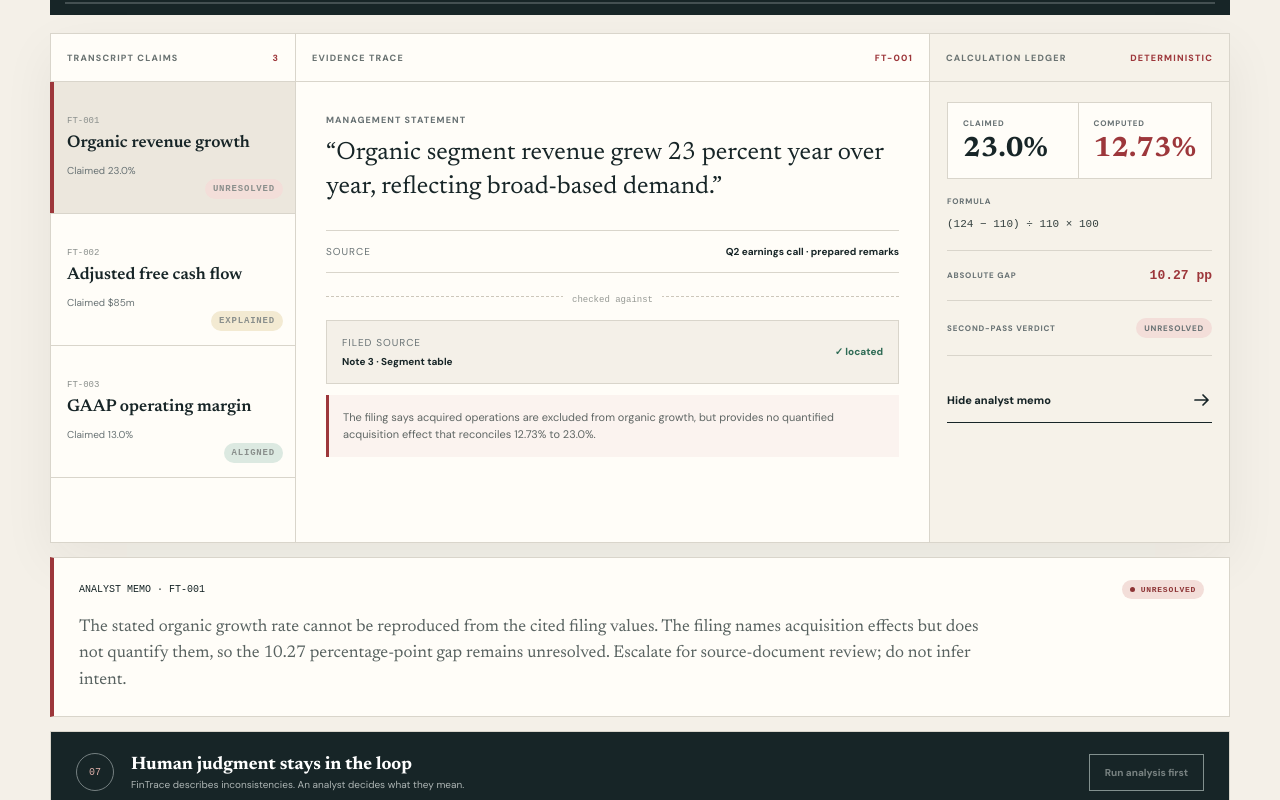
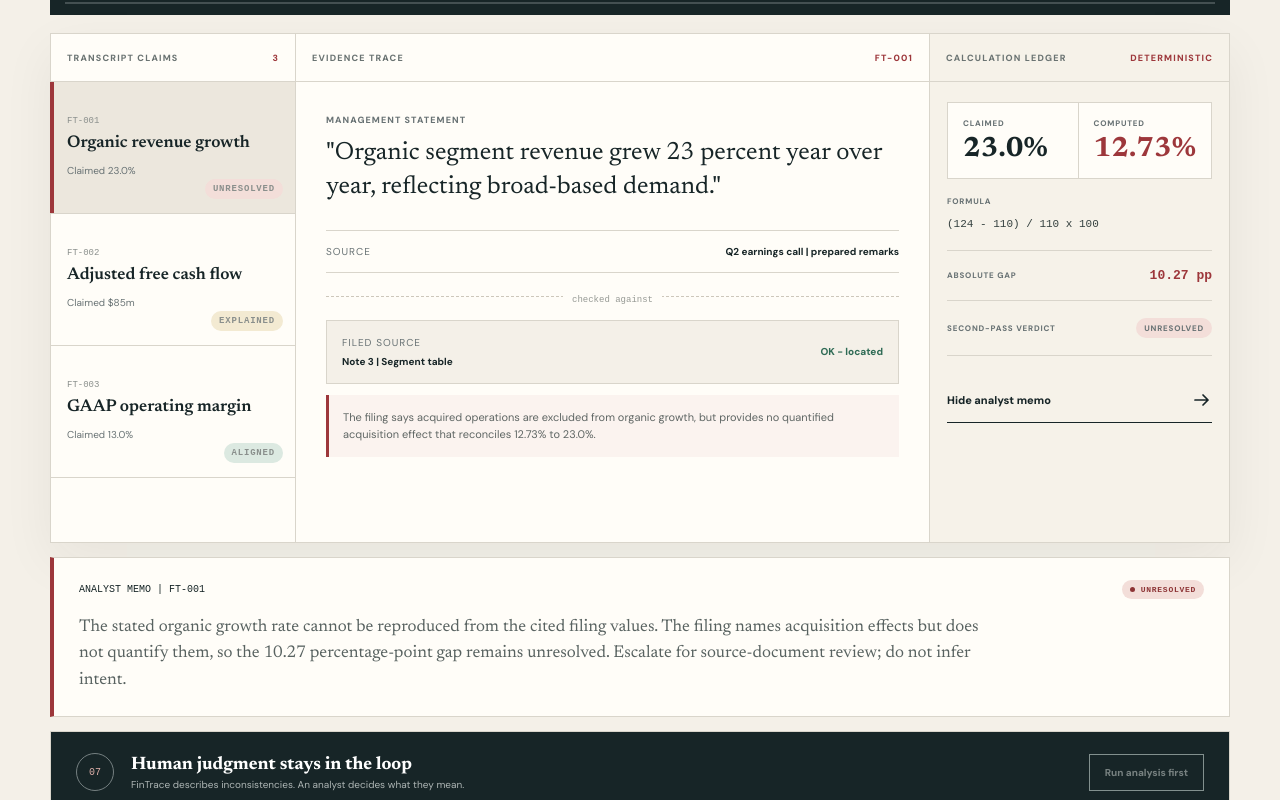
Before and after one commit to bhavyakeerthi3/fintrace, a Next.js app: page / in a window 1280 px wide. Both pictures are taken after a click on the button "Open analyst memo". Shown: the part 1599-2399 px from the top of the page. Built offline with nearby package versions, Linux system fonts and the light colour scheme.

Commit message:
Harden UTF-8 rendering

```diff
--- a/app/layout.tsx
+++ b/app/layout.tsx
@@ -6,10 +6,17 @@ const sans = DM_Sans({ subsets: ["latin"], variable: "--font-sans" });
 const serif = Newsreader({ subsets: ["latin"], variable: "--font-serif" });
 
 export const metadata: Metadata = {
-  title: "FinTrace — Claims checked against filed numbers",
+  title: "FinTrace - Claims checked against filed numbers",
   description: "An evidence-first financial review pipeline.",
 };
 
 export default function RootLayout({ children }: Readonly<{ children: React.ReactNode }>) {
-  return <html lang="en"><body className={`${sans.variable} ${serif.variable}`}>{children}</body></html>;
+  return (
+    <html lang="en">
+      <head>
+        <meta charSet="UTF-8" />
+      </head>
+      <body className={`${sans.variable} ${serif.variable}`}>{children}</body>
+    </html>
+  );
 }
--- a/app/page.tsx
+++ b/app/page.tsx
@@ -6,9 +6,9 @@ type ResultStatus = "unresolved" | "explained" | "aligned";
 type Claim = { id: string; finding: string; label: string; quote: string; claimed: string; computed: string; formula: string; delta: string; source: string; status: ResultStatus; rationale: string };
 
 const claims: Claim[] = [
-  { id: "claim-growth", finding: "FT-001", label: "Organic revenue growth", quote: "Organic segment revenue grew 23 percent year over year, reflecting broad-based demand.", claimed: "23.0%", computed: "12.73%", formula: "(124 − 110) ÷ 110 × 100", delta: "10.27 pp", source: "Note 3 · Segment table", status: "unresolved", rationale: "The filing says acquired operations are excluded from organic growth, but provides no quantified acquisition effect that reconciles 12.73% to 23.0%." },
-  { id: "claim-fcf", finding: "FT-002", label: "Adjusted free cash flow", quote: "We delivered record adjusted free cash flow of 85 million dollars.", claimed: "$85m", computed: "$62m", formula: "$96m CFO − $34m capex", delta: "$23m", source: "Cash-flow statement", status: "explained", rationale: "“Adjusted free cash flow excludes 23 million dollars of cash restructuring payments; the measure is operating cash flow less capital expenditures plus those payments.”" },
-  { id: "claim-margin", finding: "FT-003", label: "GAAP operating margin", quote: "GAAP operating margin was approximately 13 percent.", claimed: "13.0%", computed: "12.90%", formula: "$16m operating income ÷ $124m revenue", delta: "0.10 pp", source: "Income statement", status: "aligned", rationale: "The recomputed value is within the explicit 0.5 percentage-point tolerance." },
+  { id: "claim-growth", finding: "FT-001", label: "Organic revenue growth", quote: "Organic segment revenue grew 23 percent year over year, reflecting broad-based demand.", claimed: "23.0%", computed: "12.73%", formula: "(124 - 110) / 110 x 100", delta: "10.27 pp", source: "Note 3 | Segment table", status: "unresolved", rationale: "The filing says acquired operations are excluded from organic growth, but provides no quantified acquisition effect that reconciles 12.73% to 23.0%." },
+  { id: "claim-fcf", finding: "FT-002", label: "Adjusted free cash flow", quote: "We delivered record adjusted free cash flow of 85 million dollars.", claimed: "$85m", computed: "$62m", formula: "$96m CFO - $34m capex", delta: "$23m", source: "Cash-flow statement", status: "explained", rationale: "\"Adjusted free cash flow excludes 23 million dollars of cash restructuring payments; the measure is operating cash flow less capital expenditures plus those payments.\"" },
+  { id: "claim-margin", finding: "FT-003", label: "GAAP operating margin", quote: "GAAP operating margin was approximately 13 percent.", claimed: "13.0%", computed: "12.90%", formula: "$16m operating income / $124m revenue", delta: "0.10 pp", source: "Income statement", status: "aligned", rationale: "The recomputed value is within the explicit 0.5 percentage-point tolerance." },
 ];
 
 const stages = [["01", "Ingest & align"], ["02", "Specialist review"], ["03", "Aggregate"], ["04", "Reconcile"], ["05", "Second pass"], ["06", "Risk memo"], ["07", "Human sign-off"]];
@@ -52,42 +52,42 @@ export default function Home() {
           <h1>What they said.<br />What they filed.<br /><em>What the math says.</em></h1>
           <p className="lede">FinTrace turns earnings-call claims into traceable calculations, then searches the full filing for explanations before anything reaches an analyst.</p>
           <div className="hero-actions"><button className="primary" onClick={runAnalysis}>Run the investigation <ArrowIcon /></button><a className="text-link" href="#method">See the seven-stage method</a></div>
-          <p className="disclaimer">Fictional demonstration data · No accusation or inference of intent</p>
+          <p className="disclaimer">Fictional demonstration data | No accusation or inference of intent</p>
         </div>
         <div className="hero-art" aria-label="A comparison between an executive claim and filed values">
           <div className="paper paper-back"><span>FORM 10-Q</span><strong>Filed evidence</strong></div>
-          <div className="paper paper-front"><div className="paper-head"><span>EARNINGS CALL</span><span>Q2 · FY26</span></div><blockquote>“Organic segment revenue grew <mark>23 percent</mark> year over year.”</blockquote><div className="redline"><span>Recomputed</span><strong>12.73%</strong><small>−10.27 pp</small></div></div>
+          <div className="paper paper-front"><div className="paper-head"><span>EARNINGS CALL</span><span>Q2 | FY26</span></div><blockquote>&quot;Organic segment revenue grew <mark>23 percent</mark> year over year.&quot;</blockquote><div className="redline"><span>Recomputed</span><strong>12.73%</strong><small>-10.27 pp</small></div></div>
           <svg className="trace-line" viewBox="0 0 420 180" aria-hidden="true"><path d="M10 134 C90 35 205 175 410 20" /><circle cx="10" cy="134" r="4" /><circle cx="410" cy="20" r="4" /></svg>
         </div>
       </section>
 
       <section className="method" id="method"><div className="shell">
         <div className="section-kicker"><span>01</span><p>Designed for evidence, not vibes</p></div>
-        <div className="section-heading"><h2>Every flag must survive<br />a second look.</h2><p>A model can notice. Code must calculate. The filing gets the last word—and a human signs off.</p></div>
-        <div className="stage-grid">{stages.map(([number, name], index) => <div className="stage" key={number}><span>{number}</span><strong>{name}</strong>{index < stages.length - 1 && <b aria-hidden="true">→</b>}</div>)}</div>
+        <div className="section-heading"><h2>Every flag must survive<br />a second look.</h2><p>A model can notice. Code must calculate. The filing gets the last word - and a human signs off.</p></div>
+        <div className="stage-grid">{stages.map(([number, name], index) => <div className="stage" key={number}><span>{number}</span><strong>{name}</strong>{index < stages.length - 1 && <b aria-hidden="true">-&gt;</b>}</div>)}</div>
       </div></section>
 
       <section className="workspace shell" id="workspace">
         <div className="section-kicker"><span>02</span><p>Interactive case file</p></div>
-        <div className="workspace-head"><div><h2>Northstar Mobility</h2><p>Q2 FY2026 · fictional demonstration</p></div><button className={`run-button ${running ? "is-running" : ""}`} onClick={runAnalysis} disabled={running}><span>{running ? "Tracing evidence…" : complete ? "Run again" : "Run analysis"}</span><ArrowIcon /></button></div>
-        <div className="progress-wrap" aria-live="polite"><div className="progress-label"><span>{running ? `Stage ${activeStage + 1} of 7 · ${stages[activeStage]?.[1]}` : complete ? "Analysis complete · awaiting human sign-off" : "Ready to trace three claims"}</span><span>{running ? `${Math.round(progress)}%` : complete ? "3 / 3" : "0 / 3"}</span></div><div className="progress"><i style={{ width: `${running || complete ? progress : 0}%` }} /></div></div>
+        <div className="workspace-head"><div><h2>Northstar Mobility</h2><p>Q2 FY2026 | fictional demonstration</p></div><button className={`run-button ${running ? "is-running" : ""}`} onClick={runAnalysis} disabled={running}><span>{running ? "Tracing evidence..." : complete ? "Run again" : "Run analysis"}</span><ArrowIcon /></button></div>
+        <div className="progress-wrap" aria-live="polite"><div className="progress-label"><span>{running ? `Stage ${activeStage + 1} of 7 | ${stages[activeStage]?.[1]}` : complete ? "Analysis complete | awaiting human sign-off" : "Ready to trace three claims"}</span><span>{running ? `${Math.round(progress)}%` : complete ? "3 / 3" : "0 / 3"}</span></div><div className="progress"><i style={{ width: `${running || complete ? progress : 0}%` }} /></div></div>
 
         <div className="case-grid">
           <aside className="claims-list" aria-label="Claims"><div className="panel-label">Transcript claims <span>3</span></div>{claims.map((item, index) => <button key={item.id} className={`claim-tab ${selected === index ? "active" : ""}`} onClick={() => setSelected(index)}><span>{item.finding}</span><strong>{item.label}</strong><small>Claimed {item.claimed}</small><StatusMark status={item.status} /></button>)}</aside>
-          <article className="evidence-panel"><div className="panel-label">Evidence trace <span>{claim.finding}</span></div><p className="quote-label">Management statement</p><blockquote>“{claim.quote}”</blockquote><div className="source-row"><span>Source</span><strong>Q2 earnings call · prepared remarks</strong></div><div className="connector"><span>checked against</span></div><div className="filing-card"><div><span>Filed source</span><strong>{claim.source}</strong></div><span className="verified">✓ located</span></div><p className="rationale">{claim.rationale}</p></article>
+          <article className="evidence-panel"><div className="panel-label">Evidence trace <span>{claim.finding}</span></div><p className="quote-label">Management statement</p><blockquote>&quot;{claim.quote}&quot;</blockquote><div className="source-row"><span>Source</span><strong>Q2 earnings call | prepared remarks</strong></div><div className="connector"><span>checked against</span></div><div className="filing-card"><div><span>Filed source</span><strong>{claim.source}</strong></div><span className="verified">OK - located</span></div><p className="rationale">{claim.rationale}</p></article>
           <aside className="ledger"><div className="panel-label">Calculation ledger <span>deterministic</span></div><div className="ledger-values"><div><span>Claimed</span><strong>{claim.claimed}</strong></div><div><span>Computed</span><strong>{claim.computed}</strong></div></div><div className="formula"><span>Formula</span><code>{claim.formula}</code></div><div className="delta"><span>Absolute gap</span><strong>{claim.delta}</strong></div><div className="verdict"><span>Second-pass verdict</span><StatusMark status={claim.status} /></div><button className="memo-button" onClick={() => setMemoOpen((value) => !value)}>{memoOpen ? "Hide analyst memo" : "Open analyst memo"}<ArrowIcon /></button></aside>
         </div>
 
-        {memoOpen && <div className="memo" role="region" aria-label="Analyst memo"><div><span>ANALYST MEMO · {claim.finding}</span><StatusMark status={claim.status} /></div><p>{claim.status === "unresolved" ? "The stated organic growth rate cannot be reproduced from the cited filing values. The filing names acquisition effects but does not quantify them, so the 10.27 percentage-point gap remains unresolved. Escalate for source-document review; do not infer intent." : claim.status === "explained" ? "The initial gap is fully reconciled by a specifically disclosed $23 million restructuring adjustment. Preserve the quotation and mark this finding explained." : "The claim agrees with the filed values within the declared calculation tolerance. No escalation is recommended."}</p></div>}
-        <div className="signoff"><div><span className="signoff-icon">{signed ? "✓" : "07"}</span><div><strong>{signed ? "Review signed" : "Human judgment stays in the loop"}</strong><p>{signed ? "Demo Analyst · evidence trail preserved" : "FinTrace describes inconsistencies. An analyst decides what they mean."}</p></div></div><button className={signed ? "signed" : ""} onClick={() => setSigned(true)} disabled={!complete || signed}>{signed ? "Signed off" : complete ? "Sign off demo" : "Run analysis first"}</button></div>
+        {memoOpen && <div className="memo" role="region" aria-label="Analyst memo"><div><span>ANALYST MEMO | {claim.finding}</span><StatusMark status={claim.status} /></div><p>{claim.status === "unresolved" ? "The stated organic growth rate cannot be reproduced from the cited filing values. The filing names acquisition effects but does not quantify them, so the 10.27 percentage-point gap remains unresolved. Escalate for source-document review; do not infer intent." : claim.status === "explained" ? "The initial gap is fully reconciled by a specifically disclosed $23 million restructuring adjustment. Preserve the quotation and mark this finding explained." : "The claim agrees with the filed values within the declared calculation tolerance. No escalation is recommended."}</p></div>}
+        <div className="signoff"><div><span className="signoff-icon">{signed ? "OK" : "07"}</span><div><strong>{signed ? "Review signed" : "Human judgment stays in the loop"}</strong><p>{signed ? "Demo Analyst | evidence trail preserved" : "FinTrace describes inconsistencies. An analyst decides what they mean."}</p></div></div><button className={signed ? "signed" : ""} onClick={() => setSigned(true)} disabled={!complete || signed}>{signed ? "Signed off" : complete ? "Sign off demo" : "Run analysis first"}</button></div>
       </section>
 
       <section className="benchmark" id="benchmark"><div className="shell benchmark-inner">
-        <div className="benchmark-copy"><div className="section-kicker light"><span>03</span><p>Evaluation-ready by design</p></div><h2>Measure the workflow,<br />not the theater.</h2><p>Every output has a citation, calculation, prompt version, decision state, and integrity digest—so reviewers can reproduce the result.</p><small>Illustrative starter targets; replace with adjudicated cases before making performance claims.</small></div>
-        <div className="scorecard"><div className="score-head"><span>Illustrative evaluation design</span><span>BASELINE → FINTRACE</span></div><div className="score-row"><strong>Citation coverage</strong><div><i style={{ width: "28%" }} /><em style={{ width: "96%" }} /></div><span>28 → 96%</span></div><div className="score-row"><strong>Reproducible math</strong><div><i style={{ width: "16%" }} /><em style={{ width: "100%" }} /></div><span>16 → 100%</span></div><div className="score-row"><strong>Explanation check</strong><div><i style={{ width: "12%" }} /><em style={{ width: "92%" }} /></div><span>12 → 92%</span></div><div className="score-foot"><span><i className="base-dot" /> Naive prompt</span><span><i className="trace-dot" /> FinTrace target</span></div></div>
+        <div className="benchmark-copy"><div className="section-kicker light"><span>03</span><p>Evaluation-ready by design</p></div><h2>Measure the workflow,<br />not the theater.</h2><p>Every output has a citation, calculation, prompt version, decision state, and integrity digest - so reviewers can reproduce the result.</p><small>Illustrative starter targets; replace with adjudicated cases before making performance claims.</small></div>
+        <div className="scorecard"><div className="score-head"><span>Illustrative evaluation design</span><span>BASELINE -&gt; FINTRACE</span></div><div className="score-row"><strong>Citation coverage</strong><div><i style={{ width: "28%" }} /><em style={{ width: "96%" }} /></div><span>28 -&gt; 96%</span></div><div className="score-row"><strong>Reproducible math</strong><div><i style={{ width: "16%" }} /><em style={{ width: "100%" }} /></div><span>16 -&gt; 100%</span></div><div className="score-row"><strong>Explanation check</strong><div><i style={{ width: "12%" }} /><em style={{ width: "92%" }} /></div><span>12 -&gt; 92%</span></div><div className="score-foot"><span><i className="base-dot" /> Naive prompt</span><span><i className="trace-dot" /> FinTrace target</span></div></div>
       </div></section>
 
-      <footer className="footer shell"><div className="brand"><span>F</span>FinTrace</div><p>Executive claims checked against filed numbers.</p><span>Built for Reverie Hacks 2026 · Fictional demo</span></footer>
+      <footer className="footer shell"><div className="brand"><span>F</span>FinTrace</div><p>Executive claims checked against filed numbers.</p><span>Built for Reverie Hacks 2026 | Fictional demo</span></footer>
     </main>
   );
 }
```
Also changed, not shown: next.config.ts (+8 -0 lines).
